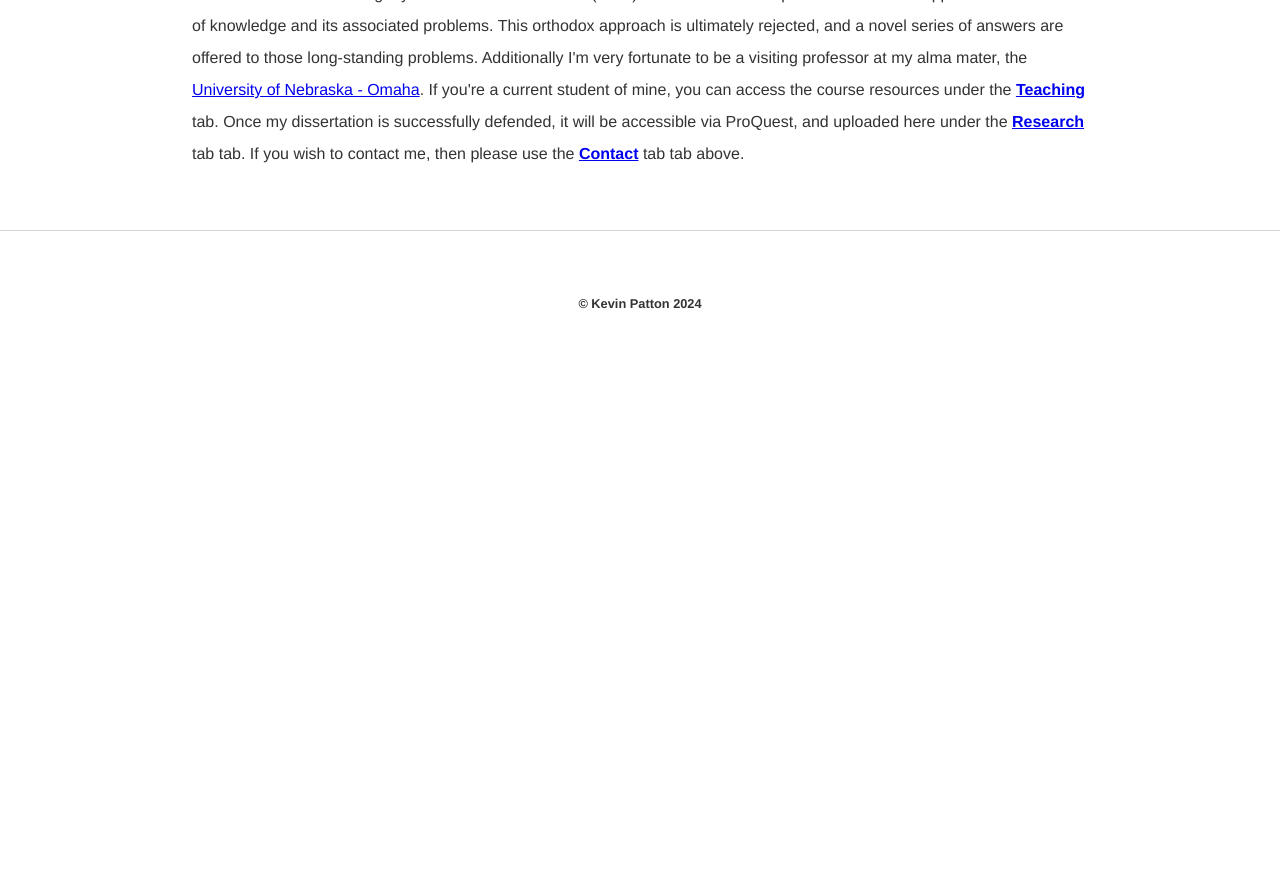
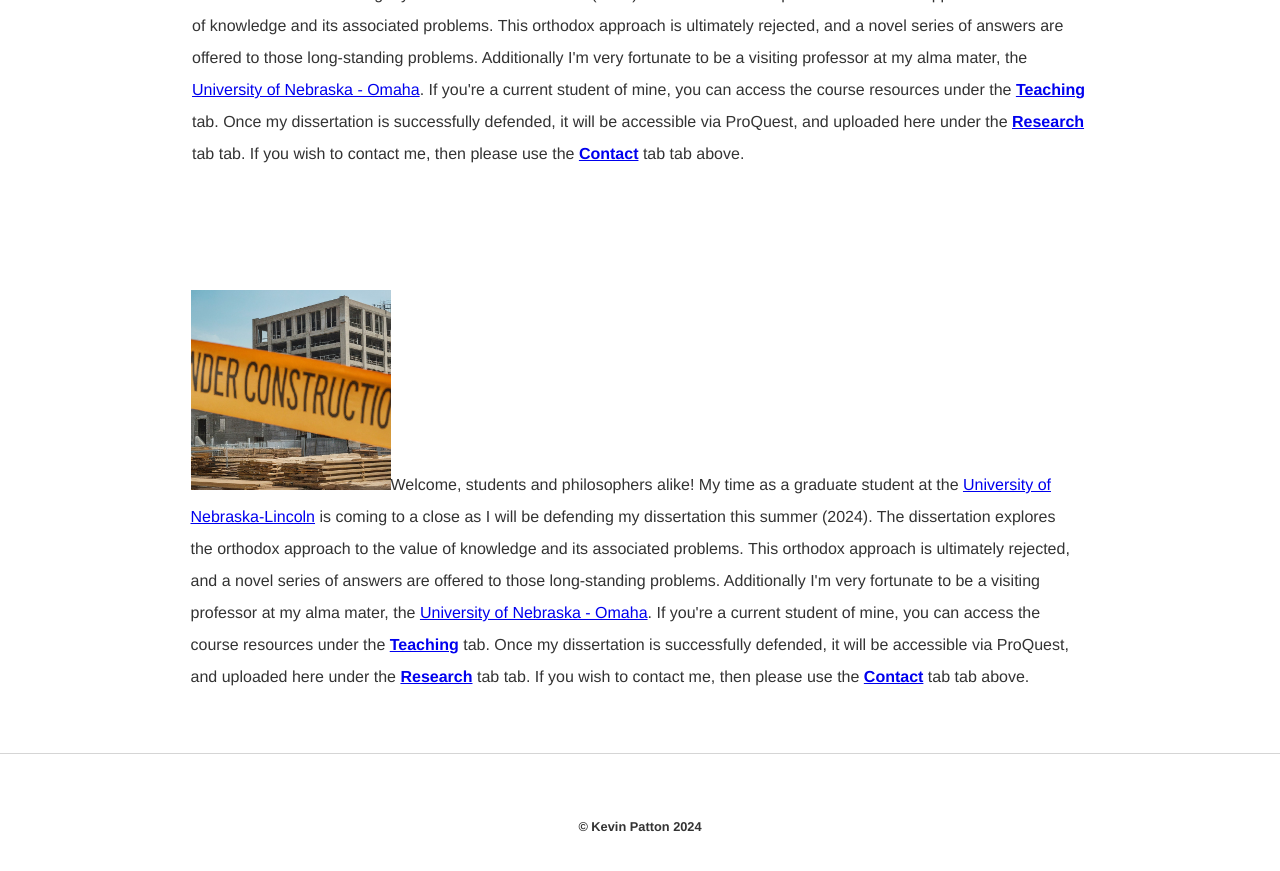
Before and after one commit to kevinjpatton/kevinjpatton.github.io, a Jekyll site: the page built from test.html, in a window 1280 px wide and 900 px high, scrolled down 778 px. Shown: the top 871 px of the window. Built offline with Jekyll 4.4.1, drawn with Linux system fonts in a browser that asks for light colours; Markdown is read by kramdown in place of the engine named in the settings; before the commit the page ends 1155 px from its top, so only the background shows below that.

Commit message:
Update test.html

```diff
--- a/test.html
+++ b/test.html
@@ -6,3 +6,7 @@ title: Test
 <div class="blurb">
 <h1>Test</h1><p><img src="/teaching/Under_Construction.jpg" alt="Under Construction" class="thumbnail"><br>Welcome, students and philosophers alike! My time as a graduate student at the  <a href="http://www.unl.edu/philosophy/graduate-students#patton" target="_blank">University of Nebraska-Lincoln</a> is coming to a close as I will be defending my dissertation this summer (2024). The dissertation explores the orthodox approach to the value of knowledge and its associated problems. This orthodox approach is ultimately rejected, and a novel series of answers are offered to those long-standing problems. Additionally I'm very fortunate to be a visiting professor at my alma mater, the <a href="https://www.unomaha.edu/college-of-arts-and-sciences/philosophy/about-us/directory/kevin-patton.php" target="_blank">University of Nebraska - Omaha</a>. If you're a current student of mine, you can access the course resources under the <b><a href="/teaching/index.html" >Teaching</a></b> tab. Once my dissertation is successfully defended, it will be accessible via ProQuest, and uploaded here under the <b><a href="/teaching/index.html">Research</a></b> tab tab. If you wish to contact me, then please use the <b><a href="/teaching/index.html">Contact</a></b> tab tab above.</p>
 </div>
+
+<div class="thumbnail-container">
+<p class="thumbnail-text"><img src="/teaching/Under_Construction.jpg" alt="Thumbnail" class="thumbnail">Welcome, students and philosophers alike! My time as a graduate student at the  <a href="http://www.unl.edu/philosophy/graduate-students#patton" target="_blank">University of Nebraska-Lincoln</a> is coming to a close as I will be defending my dissertation this summer (2024). The dissertation explores the orthodox approach to the value of knowledge and its associated problems. This orthodox approach is ultimately rejected, and a novel series of answers are offered to those long-standing problems. Additionally I'm very fortunate to be a visiting professor at my alma mater, the <a href="https://www.unomaha.edu/college-of-arts-and-sciences/philosophy/about-us/directory/kevin-patton.php" target="_blank">University of Nebraska - Omaha</a>. If you're a current student of mine, you can access the course resources under the <b><a href="/teaching/index.html" >Teaching</a></b> tab. Once my dissertation is successfully defended, it will be accessible via ProQuest, and uploaded here under the <b><a href="/teaching/index.html">Research</a></b> tab tab. If you wish to contact me, then please use the <b><a href="/teaching/index.html">Contact</a></b> tab tab above.</p>
+</div>
```
